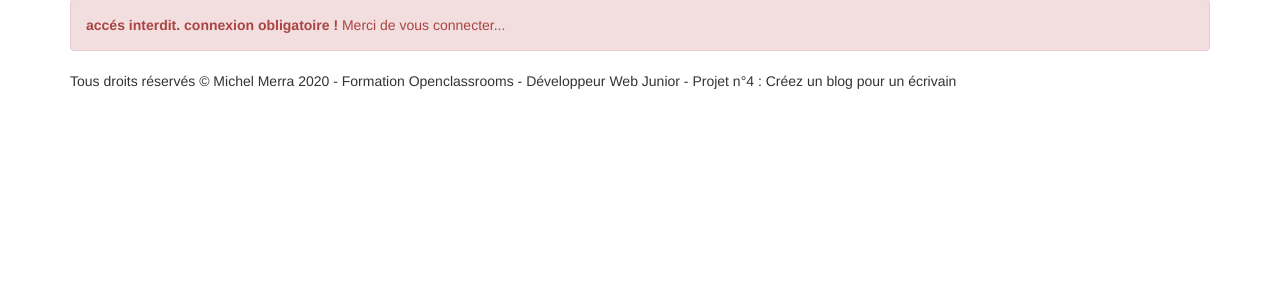
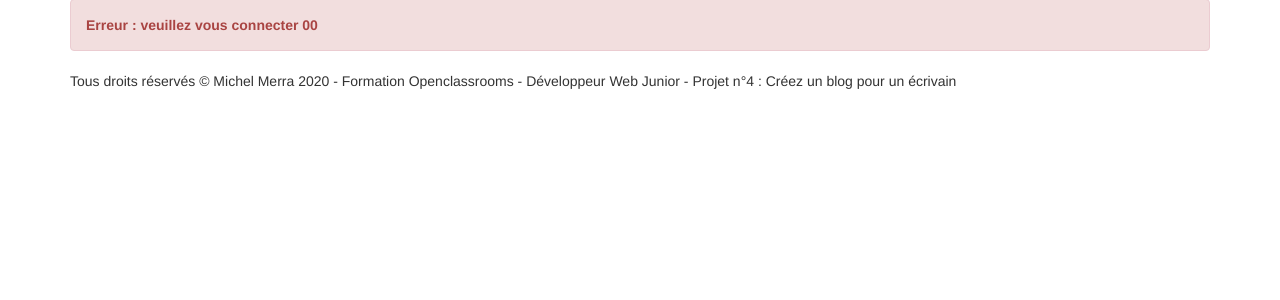
Before and after one commit to mprod98/forteroche, a PHP site: page /index.php?action=AdminAllPosts in a window 1280 px wide. Shown: the part 51-351 px from the top of the page. Run offline with PHP 8.4, Linux system fonts and the light colour scheme; some libraries are stand-ins or nearby versions.

Commit message:
suite test msg erreur

```diff
--- a/controller/backend.php
+++ b/controller/backend.php
@@ -104,9 +104,10 @@ function adminAddPost()
 function adminAllPosts()
 {
     if (!isset($_SESSION['login'])){
-        $message="veuillez vous connecter";
+        $message="veuillez vous connecter 00";
         require('view/backend/ErrorView.php');
     return;
+
 }
     $postManager = new PostManager(); // Création d'un objet
     $posts = $postManager->getPosts(); // Appel d'une fonction de cet objet
--- a/view/backend/template.php
+++ b/view/backend/template.php
@@ -67,16 +67,16 @@
       		</div>
    		</nav>
 
-   		<div class="container">
+   		<!--<div class="container">
 	    	<?php
-			if (!isset($_SESSION['login']))
-			{ ?>
-				<div class="alert alert-danger" id="non_connecte">
+			//if (!isset($_SESSION['login']))
+			//{ ?>
+				<!--<div class="alert alert-danger" id="non_connecte">
 					<p><strong>accés interdit. connexion obligatoire !</strong> Merci de vous connecter...</p>
-				</div>
+				</div>-->
 			<?php
-			}
-			else
+			//}
+			//else
 			{
 				echo $content;
 			} ?>
```
